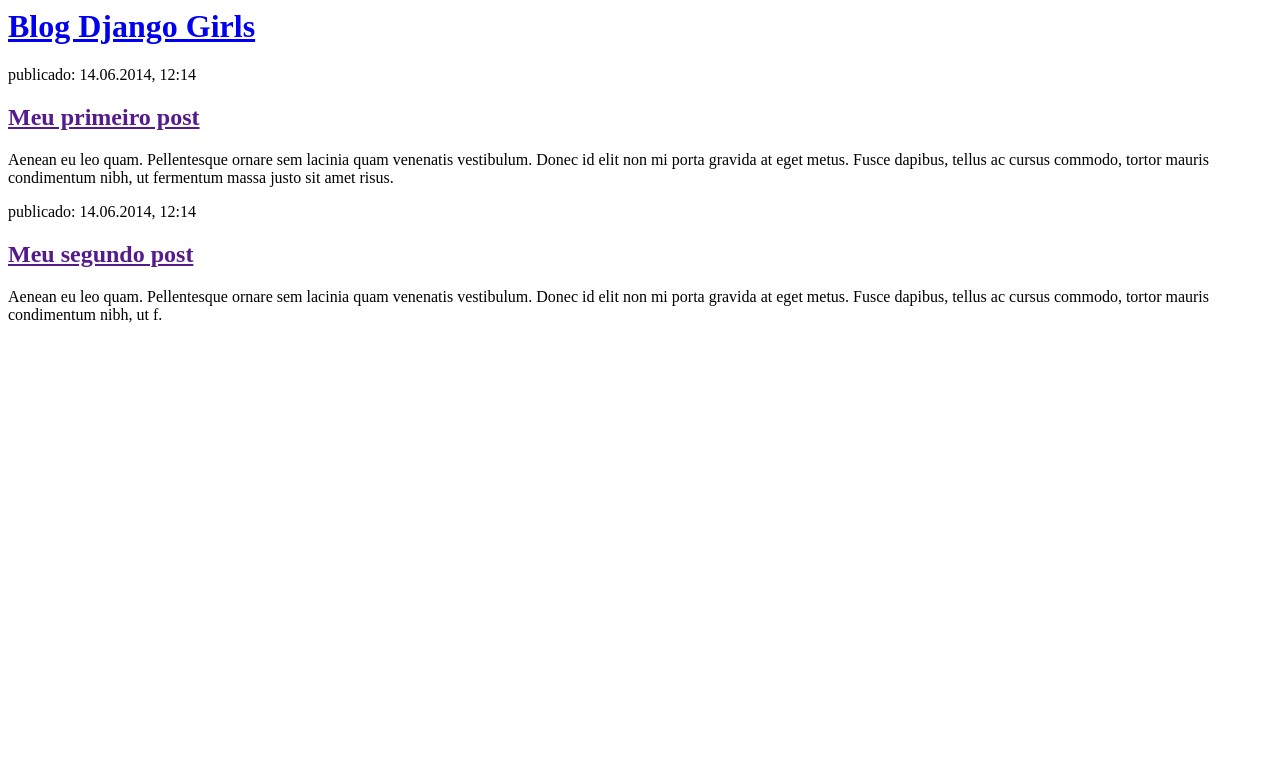
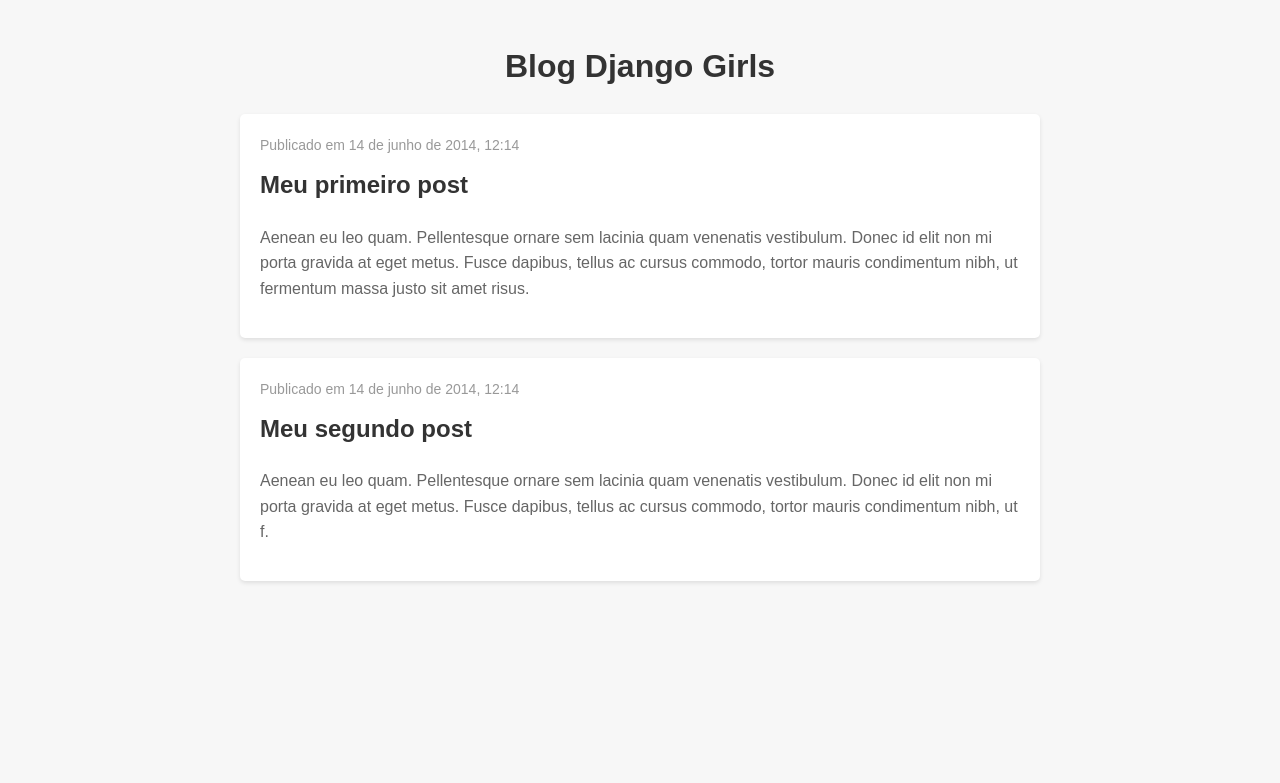
Before and after one commit to KleberAraujoo/django_studies, a Django app: page / in a window 1280 px wide. Shown: the top 783 px of the page. Run offline with Django 5.2, Linux system fonts and the light colour scheme.

Commit message:
edição html post_list

```diff
--- a/blog/templates/blogs/post_list.html
+++ b/blog/templates/blogs/post_list.html
@@ -1,22 +1,83 @@
-<html>
-    <head>
-        <title>Blog Django Girls</title>
-    </head>
-    <body>
-        <div>
+<!DOCTYPE html>
+<html lang="pt-br">
+<head>
+    <meta charset="UTF-8">
+    <meta name="viewport" content="width=device-width, initial-scale=1.0">
+    <title>Blog Django Girls</title>
+    <style>
+        body {
+            font-family: Arial, sans-serif;
+            line-height: 1.6;
+            background-color: #f7f7f7;
+            margin: 0;
+            padding: 20px;
+        }
+        .container {
+            max-width: 800px;
+            margin: 0 auto;
+        }
+        .post {
+            background-color: #fff;
+            padding: 20px;
+            margin-bottom: 20px;
+            border-radius: 5px;
+            box-shadow: 0 2px 4px rgba(0,0,0,0.1);
+        }
+        .post h2 {
+            margin-top: 0;
+        }
+        .post p {
+            color: #666;
+        }
+        .post a {
+            text-decoration: none;
+            color: #333;
+        }
+        .post a:hover {
+            text-decoration: underline;
+        }
+        .post-meta {
+            color: #999;
+            font-size: 14px;
+            margin-bottom: 10px;
+        }
+        .post-meta time {
+            margin-right: 10px;
+        }
+        .site-title {
+            margin-bottom: 20px;
+            text-align: center;
+        }
+        .site-title a {
+            text-decoration: none;
+            color: #333;
+        }
+        .site-title a:hover {
+            text-decoration: underline;
+        }
+    </style>
+</head>
+<body>
+    <div class="container">
+        <div class="site-title">
             <h1><a href="/">Blog Django Girls</a></h1>
         </div>
 
-        <div>
-            <p>publicado: 14.06.2014, 12:14</p>
+        <div class="post">
+            <div class="post-meta">
+                <time datetime="2014-06-14T12:14">Publicado em 14 de junho de 2014, 12:14</time>
+            </div>
             <h2><a href="">Meu primeiro post</a></h2>
             <p>Aenean eu leo quam. Pellentesque ornare sem lacinia quam venenatis vestibulum. Donec id elit non mi porta gravida at eget metus. Fusce dapibus, tellus ac cursus commodo, tortor mauris condimentum nibh, ut fermentum massa justo sit amet risus.</p>
         </div>
 
-        <div>
-            <p>publicado: 14.06.2014, 12:14</p>
+        <div class="post">
+            <div class="post-meta">
+                <time datetime="2014-06-14T12:14">Publicado em 14 de junho de 2014, 12:14</time>
+            </div>
             <h2><a href="">Meu segundo post</a></h2>
             <p>Aenean eu leo quam. Pellentesque ornare sem lacinia quam venenatis vestibulum. Donec id elit non mi porta gravida at eget metus. Fusce dapibus, tellus ac cursus commodo, tortor mauris condimentum nibh, ut f.</p>
         </div>
-    </body>
+    </div>
+</body>
 </html>
```
